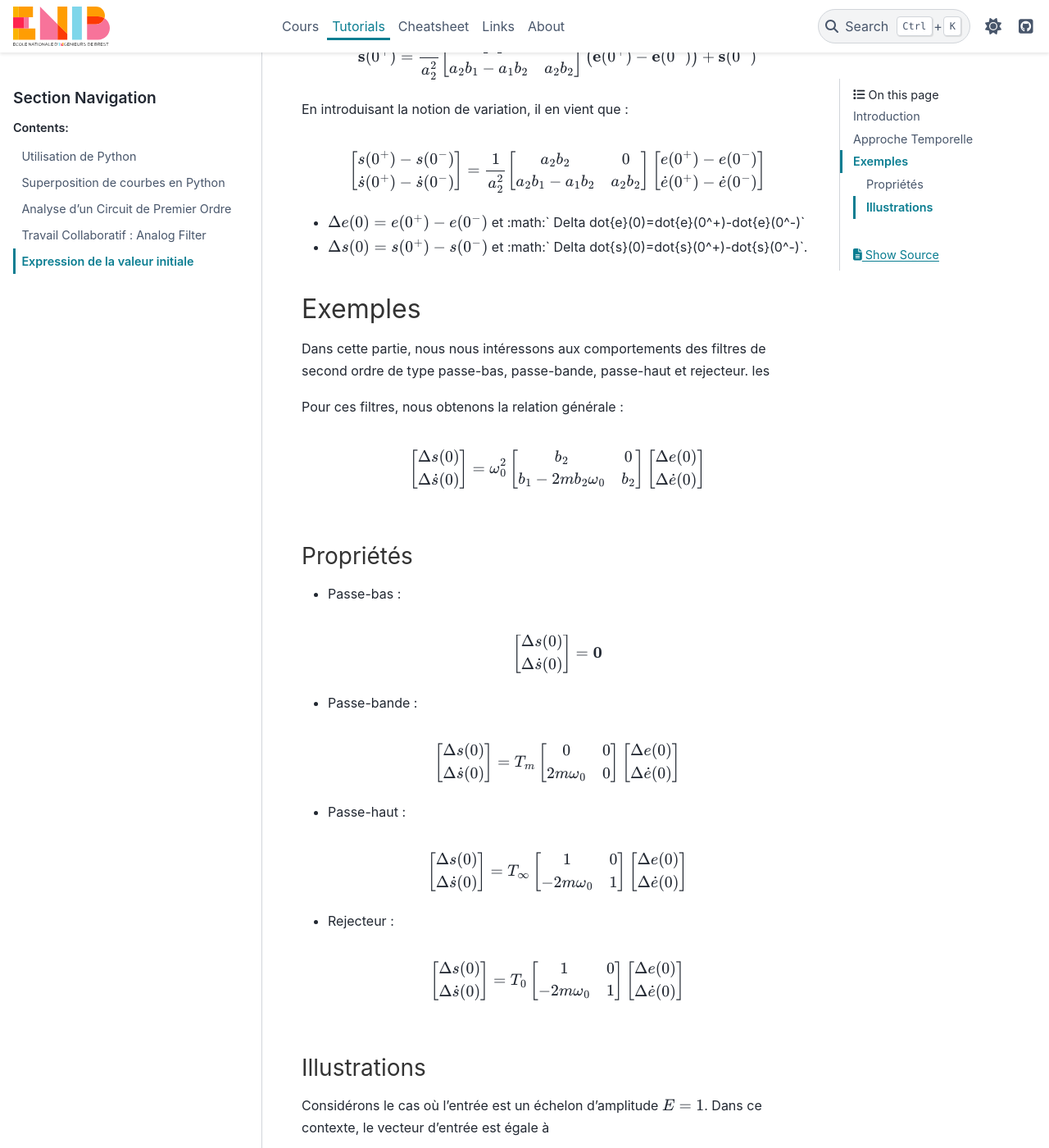
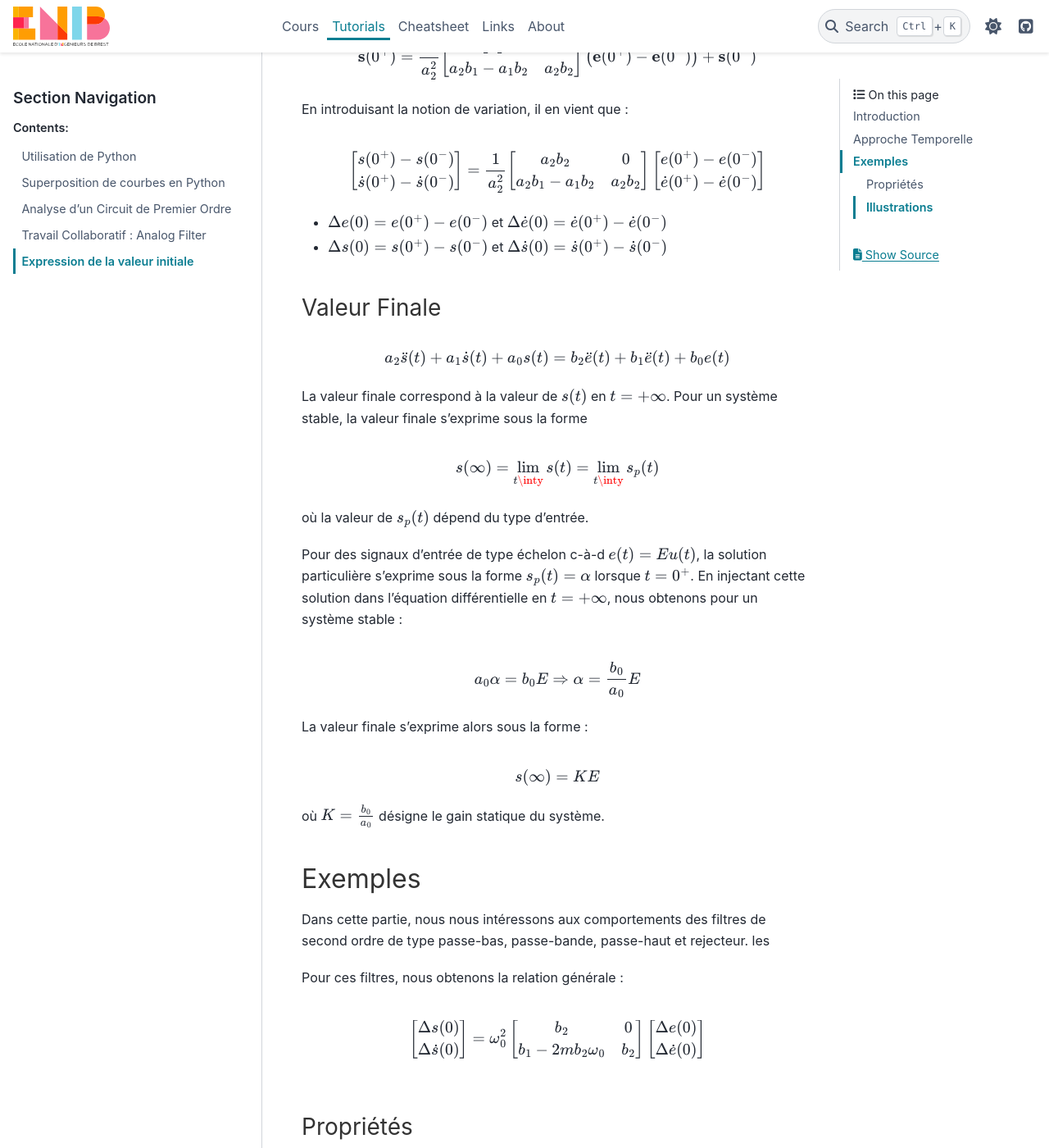
Before and after one commit to vincentchoqueuse/cheatsheet_elec, a Sphinx documentation site: the page built from docs/source/tutorials/initial_values.rst, in a window 1280 px wide and 1400 px high, scrolled down 2465 px. Shown: the whole window at 82% size. Built offline with Sphinx 7.4.7 and the PyData theme 0.15.4, drawn with Linux system fonts in a browser that asks for light colours.

Commit message:
gain statique

```diff
--- a/docs/source/tutorials/initial_values.rst
+++ b/docs/source/tutorials/initial_values.rst
@@ -114,8 +114,40 @@ En introduisant la notion de variation, il en vient que :
     \end{bmatrix}
 
 
-* :math:`\Delta e(0)=e(0^+)-e(0^-)` et :math:` \Delta \dot{e}(0)=\dot{e}(0^+)-\dot{e}(0^-)`
-* :math:`\Delta s(0)=s(0^+)-s(0^-)` et :math:` \Delta \dot{s}(0)=\dot{s}(0^+)-\dot{s}(0^-)`.
+* :math:`\Delta e(0)=e(0^+)-e(0^-)` et :math:`\Delta \dot{e}(0)=\dot{e}(0^+)-\dot{e}(0^-)`
+* :math:`\Delta s(0)=s(0^+)-s(0^-)` et :math:`\Delta \dot{s}(0)=\dot{s}(0^+)-\dot{s}(0^-)`
+
+Valeur Finale
++++++++++++++
+
+.. math ::
+
+    a_2 \ddot{s}(t)+a_1 \dot{s}(t)+a_0 s(t)=b_2 \ddot{e}(t)+b_1 \ddot{e}(t)+b_0 e(t)
+
+La valeur finale correspond à la valeur de :math:`s(t)` en :math:`t=+\infty`. Pour un système stable, la valeur finale s'exprime sous la forme
+
+.. math ::
+
+    s(\infty) = \lim_{t\inty} s(t) = \lim_{t\inty} s_p(t)
+
+
+où la valeur de :math:`s_p(t)` dépend du type d'entrée.
+
+Pour des signaux d'entrée de type échelon c-à-d :math:`e(t)=Eu(t)`, la solution particulière s'exprime sous la forme :math:`s_p(t)=\alpha` lorsque :math:`t=0^+`.
+En injectant cette solution dans l'équation différentielle en :math:`t=+\infty`, nous obtenons pour un système stable  :
+
+.. math ::
+
+    a_0 \alpha=b_0 E \Rightarrow  \alpha = \frac{b_0}{a_0} E
+
+La valeur finale s'exprime alors sous la forme :
+
+.. math ::
+
+    s(\infty) = KE
+
+où :math:`K=\frac{b_0}{a_0}` désigne le gain statique du système.
+
 
 Exemples
 --------
```
Also changed, not shown: 1 other file.
